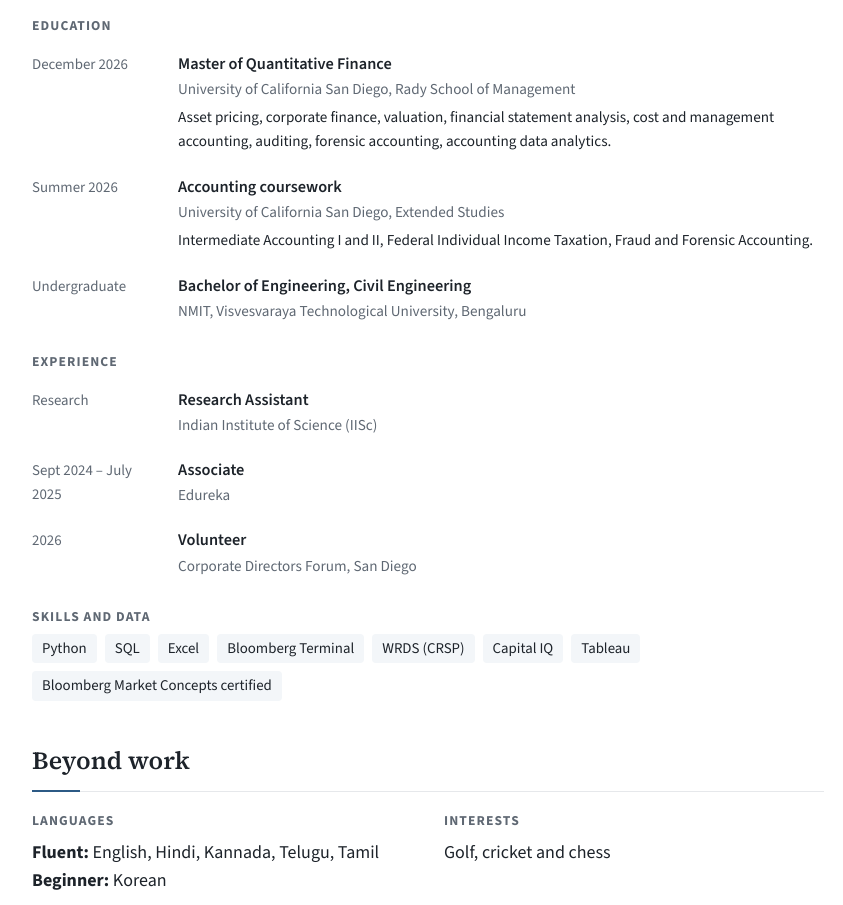
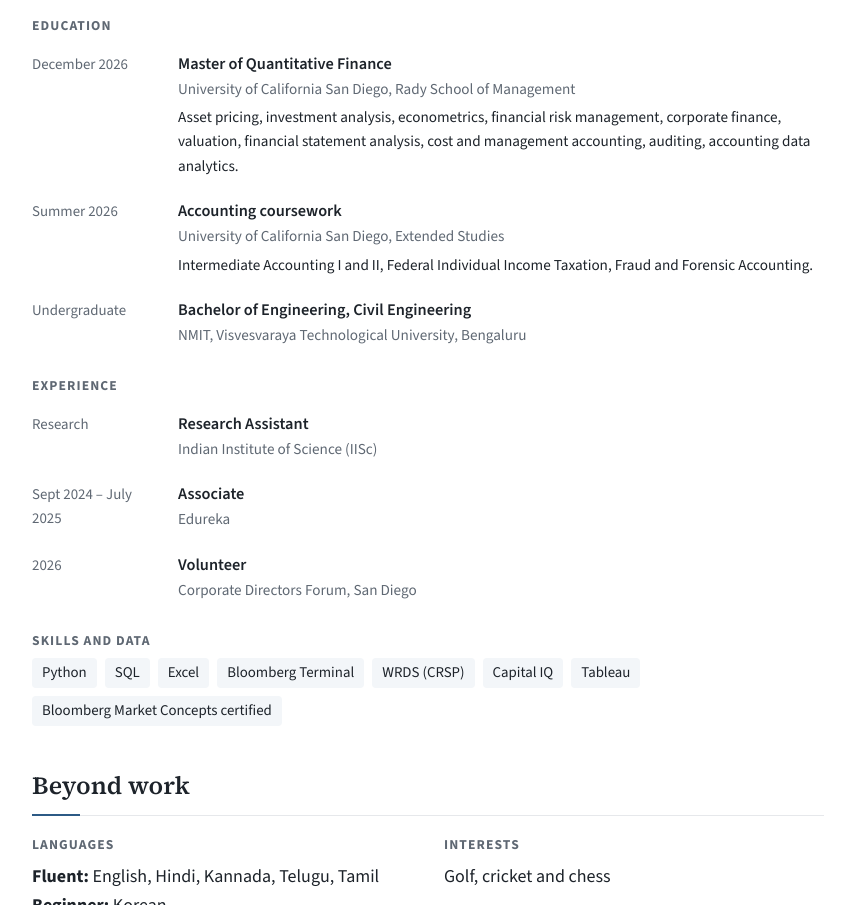
Before and after one commit to suyogmc333/suyogmc333.github.io, a plain HTML site: page index.html in a window 1280 px wide. Shown: the part 3451-4356 px from the top of the page, without its empty margins (212-1055 px from the left). Drawn offline with nearby package versions, Linux system fonts and the light colour scheme.

Commit message:
Update coursework

```diff
--- a/index.html
+++ b/index.html
@@ -135,7 +135,7 @@
   <section id="background">
     <h2>Background</h2>
     <h3 class="sub">Education</h3>
-    <div class="cv-row"><span class="when">December 2026</span><div><h3>Master of Quantitative Finance</h3><p class="org">University of California San Diego, Rady School of Management</p><p class="desc">Asset pricing, corporate finance, valuation, financial statement analysis, cost and management accounting, auditing, forensic accounting, accounting data analytics.</p></div></div>
+    <div class="cv-row"><span class="when">December 2026</span><div><h3>Master of Quantitative Finance</h3><p class="org">University of California San Diego, Rady School of Management</p><p class="desc">Asset pricing, investment analysis, econometrics, financial risk management, corporate finance, valuation, financial statement analysis, cost and management accounting, auditing, accounting data analytics.</p></div></div>
     <div class="cv-row"><span class="when">Summer 2026</span><div><h3>Accounting coursework</h3><p class="org">University of California San Diego, Extended Studies</p><p class="desc">Intermediate Accounting I and II, Federal Individual Income Taxation, Fraud and Forensic Accounting.</p></div></div>
     <div class="cv-row"><span class="when">Undergraduate</span><div><h3>Bachelor of Engineering, Civil Engineering</h3><p class="org">NMIT, Visvesvaraya Technological University, Bengaluru</p></div></div>
 
```
